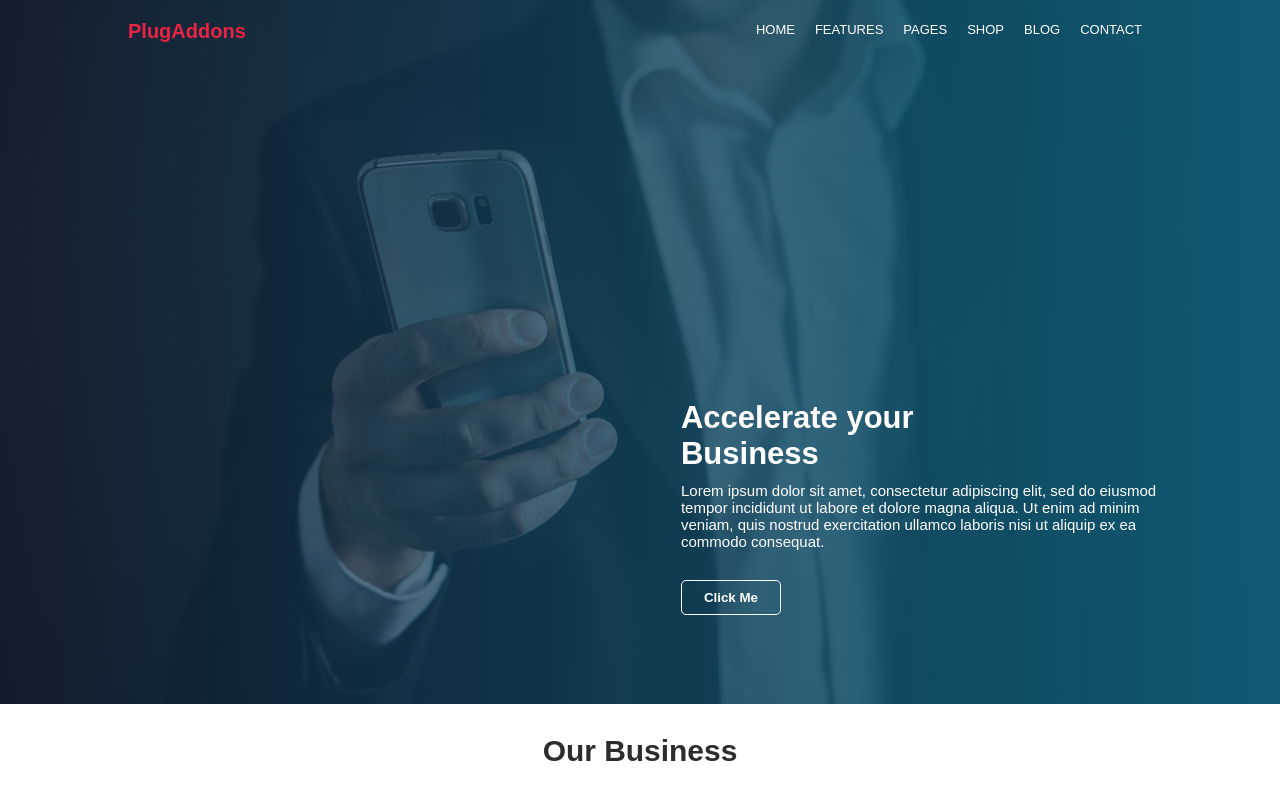
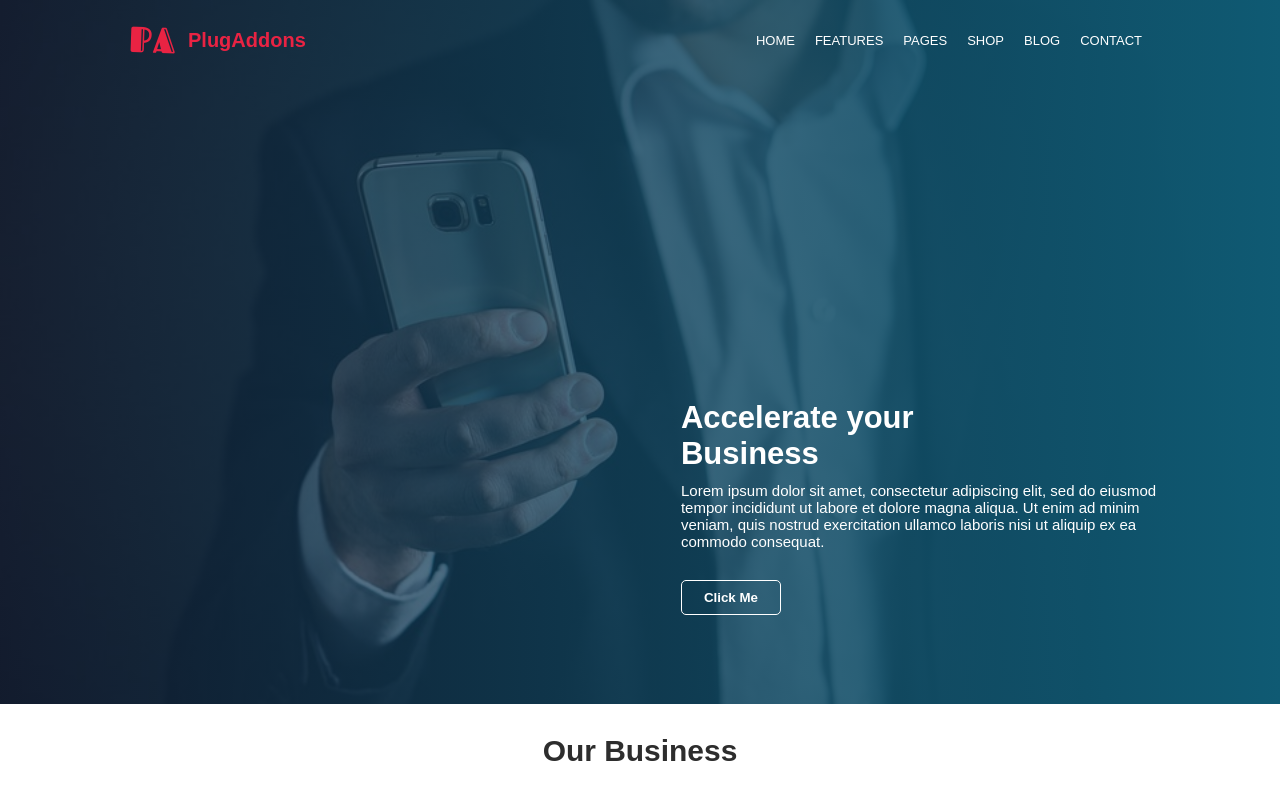
Before and after one commit to denomash/plug-Addons-site, a React (Create React App) app: page / in a window 1280 px wide. Shown: the top 800 px of the page. Built offline with nearby package versions, Linux system fonts and the light colour scheme.

Commit message:
add logo

```diff
--- a/public/index.html
+++ b/public/index.html
@@ -2,7 +2,6 @@
 <html lang="en">
   <head>
     <meta charset="utf-8" />
-    <link rel="icon" href="%PUBLIC_URL%/favicon.ico" />
     <link
       href="https://fonts.googleapis.com/css?family=Open+Sans&display=swap"
       rel="stylesheet"
@@ -13,7 +12,8 @@
       name="description"
       content="Web site created using create-react-app"
     />
-    <link rel="apple-touch-icon" href="logo192.png" />
+    <link rel="icon" type="image/png" href="logo.png" />
+
     <!--
       manifest.json provides metadata used when your web app is installed on a
       user's mobile device or desktop. See https://developers.google.com/web/fundamentals/web-app-manifest/
--- a/src/Components/Header/Header.js
+++ b/src/Components/Header/Header.js
@@ -1,4 +1,6 @@
 import React from 'react'
+
+import logo from '../../assets/logo.png'
 import './header.css'
 
 const Header = () => {
@@ -7,6 +9,7 @@ const Header = () => {
             {/* <div className="header__clip"></div> */}
             <div className="header__top container">
                 <div className="header__logo">
+                    <img className='logo' src={logo} alt='logo' />
                     <span className="header__logo--text">PlugAddons</span>
                 </div>
                 <div className="header__nav">
--- a/src/Components/Header/header.css
+++ b/src/Components/Header/header.css
@@ -32,10 +32,21 @@
   justify-content: space-between;
 }
 
+.header__logo {
+  display: flex;
+  align-items: center;
+}
+
 .header__logo--text {
   color: rgba(233, 35, 67, 1);
   font-weight: 700;
   font-size: 20px;
+}
+
+.logo {
+  height: 50px;
+  width: 50px;
+  margin-right: 10px;
 }
 
 .header__nav ul {
```
Also changed, not shown: public/logo.png (added), src/assets/logo.png (added).
